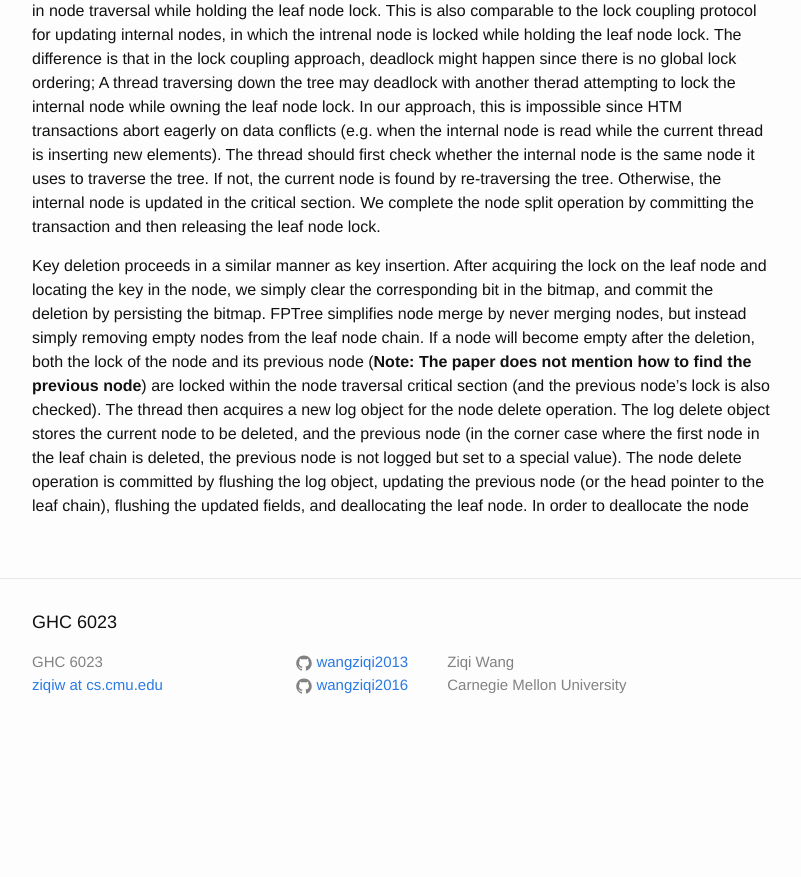
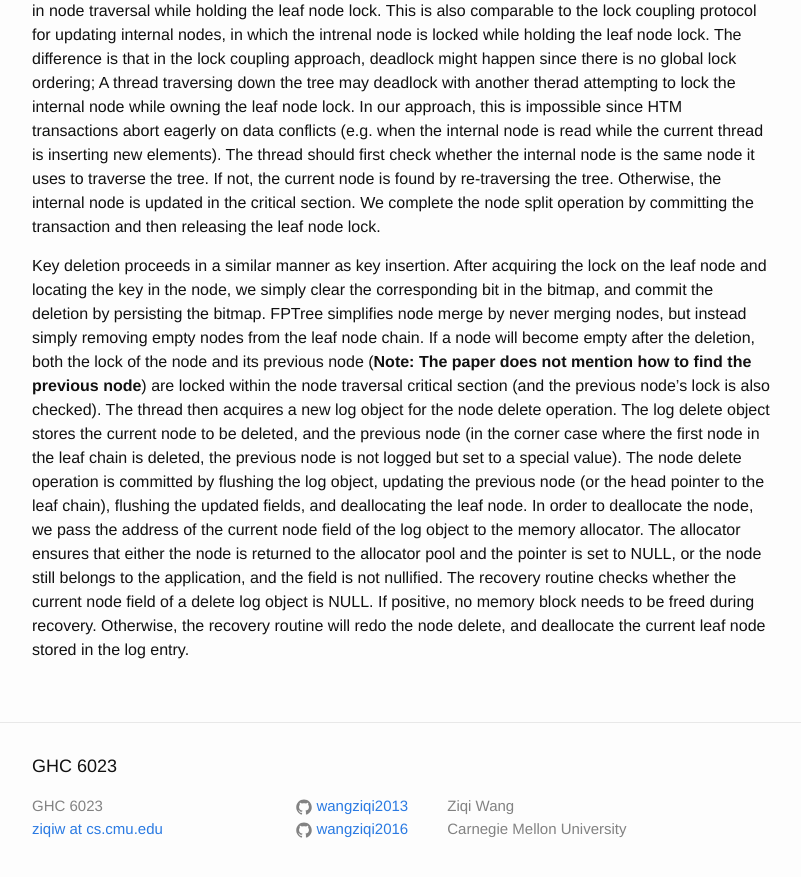
Before and after one commit to wangziqi2013/wangziqi2013.github.io, a Jekyll site: the page built from _posts/2019-11-17-fptree.markdown, in a window 1280 px wide and 900 px high, scrolled down 3814 px. Shown: the top 877 px of the window, without its empty margins (238-1039 px from the left). Built offline with Jekyll 4.4.1, drawn with Linux system fonts in a browser that asks for light colours; before the commit the page ends 4570 px from its top, so only the background shows below that.

Commit message:
Finish delete

```diff
--- a/_posts/2019-11-17-fptree.markdown
+++ b/_posts/2019-11-17-fptree.markdown
@@ -156,4 +156,9 @@ node's lock is also checked). The thread then acquires a new log object for the
 object stores the current node to be deleted, and the previous node (in the corner case where the first node in the
 leaf chain is deleted, the previous node is not logged but set to a special value). The node delete operation is committed
 by flushing the log object, updating the previous node (or the head pointer to the leaf chain), flushing the updated
-fields, and deallocating the leaf node. In order to deallocate the node
+fields, and deallocating the leaf node. In order to deallocate the node, we pass the address of the current node field
+of the log object to the memory allocator. The allocator ensures that either the node is returned to the allocator
+pool and the pointer is set to NULL, or the node still belongs to the application, and the field is not nullified.
+The recovery routine checks whether the current node field of a delete log object is NULL. If positive, no memory
+block needs to be freed during recovery. Otherwise, the recovery routine will redo the node delete, and deallocate
+the current leaf node stored in the log entry.
```
